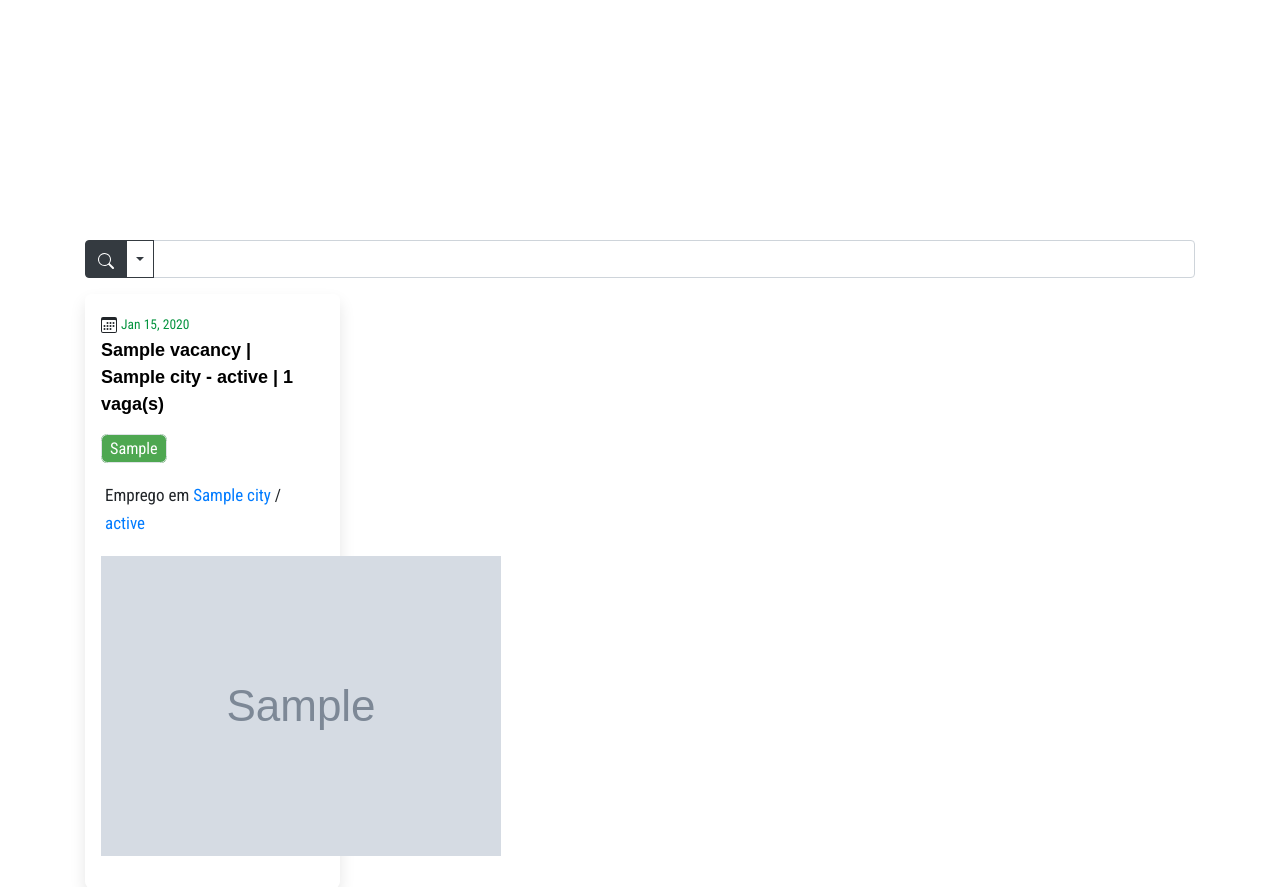
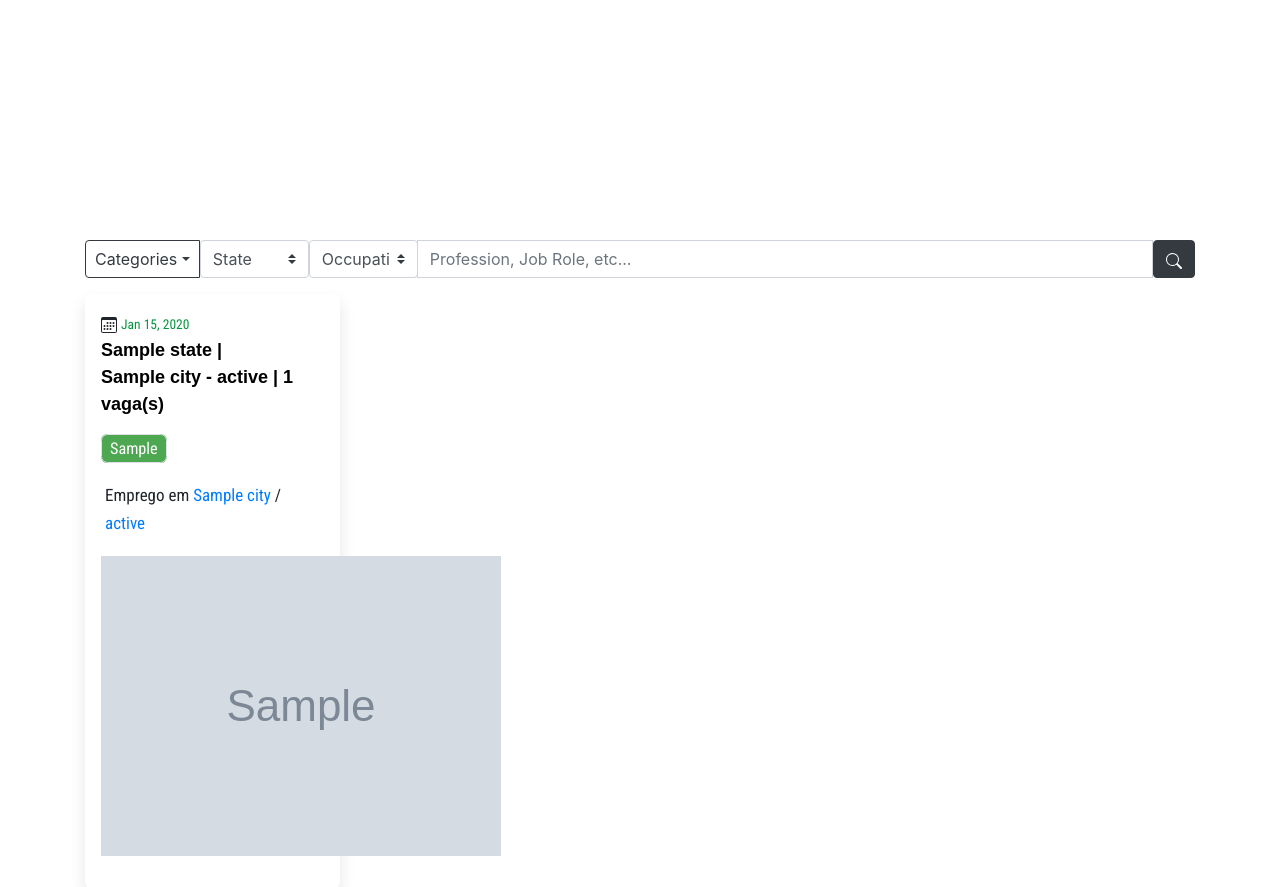
Before and after one commit to gusttavofelipe/publi-job, a Django app: template vacancies/templates/vacancies/index.html in a window 1280 px wide. Shown: the part 638-1525 px from the top of the page. Run offline with Django 4.2, Linux system fonts and the light colour scheme; the template is opened without the code that fills it: most values are stand-ins (such as "Sample title", 1, 10 or a date in 2020); grey boxes marked "Sample" are stand-in pictures; some libraries are stand-ins or nearby versions.

Commit message:
area de filtro e pesquisa

```diff
--- a/templates/static/css/style.css
+++ b/templates/static/css/style.css
@@ -92,10 +92,13 @@ p{
     font-weight: bold;
 }
 
-
 .title-link:hover {
     text-decoration: none;
-  }
+}
+
+.input-group{
+    width: 100%!important;
+}
 
 @media only screen and (max-width: 767px) {
     .img-fluid{
--- a/vacancies/templates/vacancies/index.html
+++ b/vacancies/templates/vacancies/index.html
@@ -18,26 +18,40 @@
     <div class="container">
         <div class="input-group mb-3 mt">
             <div class="input-group-prepend">
-                <button type="button" class="btn btn-dark">
-                    <svg xmlns="http://www.w3.org/2000/svg" width="16" height="16" fill="currentColor" class="bi bi-search"
-                     viewBox="0 0 16 16">
-                        <path d="M11.742 10.344a6.5 6.5 0 1 0-1.397 1.398h-.001c.03.04.062.078.098.115l3.85 3.85a1 1 0 0 0
-                         1.415-1.414l-3.85-3.85a1.007 1.007 0 0 0-.115-.1zM12 6.5a5.5 5.5 0 1 1-11 0 5.5 5.5 0 0 1 11 0z"/>
-                      </svg>
+                <button type="button" class="btn btn-outline-dark dropdown-toggle dropdown-toggle-split"
+                data-toggle="dropdown" aria-haspopup="true" aria-expanded="false"> Categories
                 </button>
-                <button type="button" class="btn btn-outline-dark dropdown-toggle dropdown-toggle-split"
-                    data-toggle="dropdown" aria-haspopup="true" aria-expanded="false">
-                </button>
+
+                <select class="custom-select" id="inputGroupSelect01">
+                    <option selected>State</option>
+                    {% for state in vacancies %}
+                        <option>{{ state.get_state_display }}</option>
+                    {% endfor %}
+                  </select>
+
+                  <select class="custom-select" id="inputGroupSelect01">
+                    <option selected>Occupation</option>
+                    {% for occopation in vacancies %}
+                        <option>{{ occopation.get_occupation_area_display }}</option>
+                    {% endfor %}
+                  </select>
+
                 <div class="dropdown-menu">
                     {% for category in categories %}
                     <a href="{% url 'vacancy_category' category.name %}" class="dropdown-item">
                         {{ category.name }}</a>
-                    {% endfor %}
+                        {% endfor %}
                 </div>
             </div>
-            <input type="text" class="form-control">
+            <input type="text" class="form-control" placeholder="Profession, Job Role, etc...">
+            <button type="button" class="btn btn-dark">
+                <svg xmlns="http://www.w3.org/2000/svg" width="16" height="16" fill="currentColor" class="bi bi-search"
+                 viewBox="0 0 16 16">
+                    <path d="M11.742 10.344a6.5 6.5 0 1 0-1.397 1.398h-.001c.03.04.062.078.098.115l3.85 3.85a1 1 0 0 0
+                    1.415-1.414l-3.85-3.85a1.007 1.007 0 0 0-.115-.1zM12 6.5a5.5 5.5 0 1 1-11 0 5.5 5.5 0 0 1 11 0z"/>
+                </svg>
+            </button>
         </div>
-
         <div class="row">
             {% for vacancy in vacancies %}
             <div class="col-sm-3">
```
